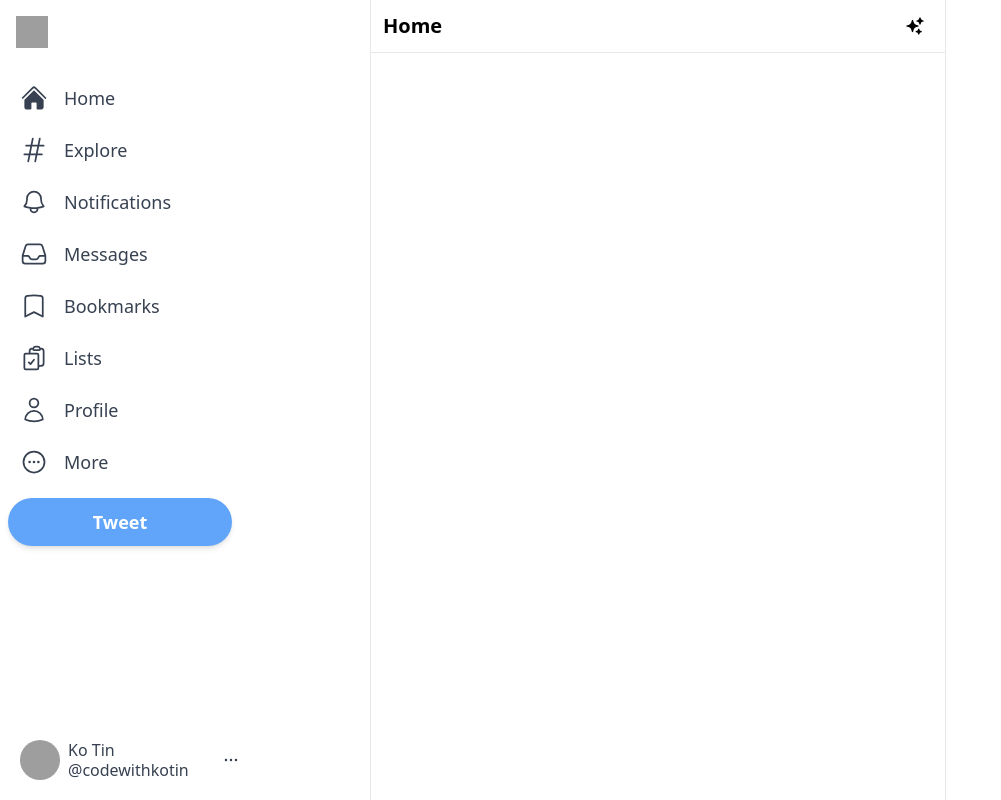
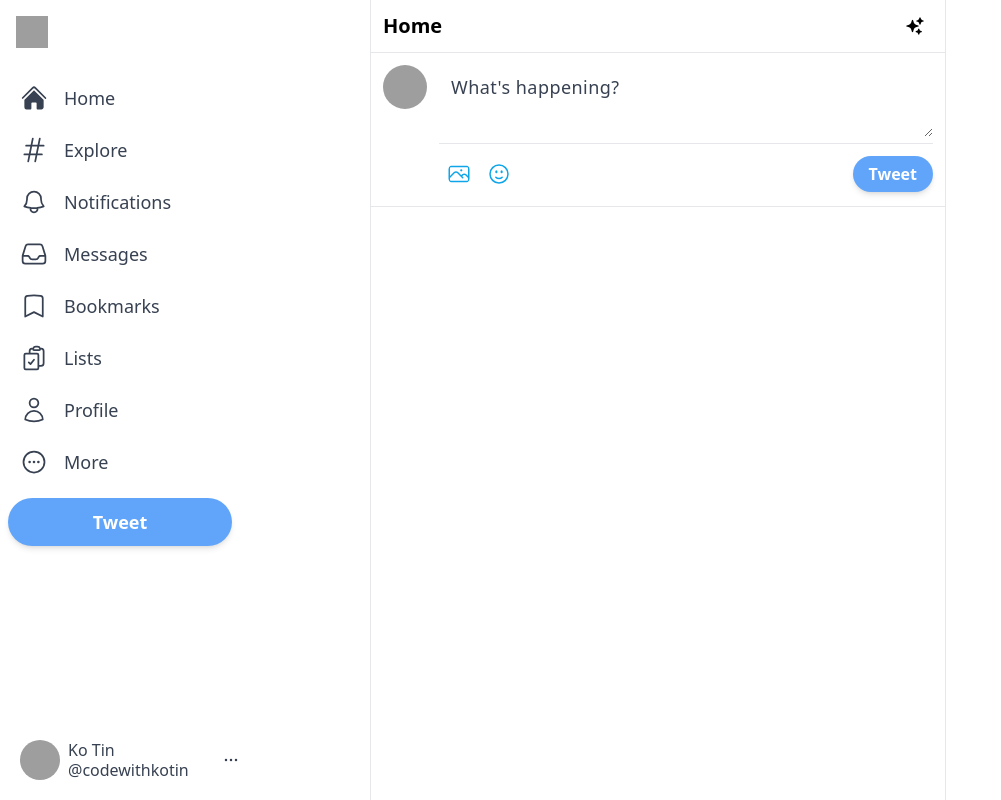
Before and after one commit to kotin-lab/twitter-clone-nextjs13, a Next.js app: page / in a window 1280 px wide. Shown: the whole page, without its empty margins (0-1001 px from the left). Built offline with nearby package versions, Linux system fonts and the light colour scheme; grey boxes are pictures that could not be loaded.

Commit message:
Add the input section of the Feed component

```diff
--- a/package.json
+++ b/package.json
@@ -18,5 +18,8 @@
     "react": "18.2.0",
     "react-dom": "18.2.0",
     "tailwindcss": "3.3.2"
+  },
+  "devDependencies": {
+    "@tailwindcss/forms": "^0.5.3"
   }
 }
--- a/src/components/Feed.jsx
+++ b/src/components/Feed.jsx
@@ -1,4 +1,5 @@
 import { SparklesIcon } from "@heroicons/react/24/solid";
+import Input from "./Input";
 
 export default function Feed() {
   return (
@@ -9,6 +10,7 @@
           <SparklesIcon className="h-5 w-5" />
         </div>
       </div>
+      <Input />
     </div>
   )
 }
--- /dev/null
+++ b/src/components/Input.jsx
@@ -0,0 +1,39 @@
+import { FaceSmileIcon, PhotoIcon } from "@heroicons/react/24/outline";
+// import { PhotoIcon } from "@heroicons/react/24/solid";
+import Image from "next/image";
+
+export default function Input() {
+  return (
+    <div className="flex border-b border-gray-200 p-3 space-x-3">
+      <div className="">
+        <Image
+            src={'https://i.pravatar.cc/100'}
+            alt="user image"
+            width={50}
+            height={50}
+            className="h-11 w-11 object-cover rounded-full cursor-pointer hover:brightness-95"
+        />
+      </div>
+      <div className="flex-1 divide-y divide-gray-200">
+        <div className="">
+          <textarea
+            rows="2"
+            placeholder="What's happening?"
+            className="w-full border-none focus:ring-0 text-lg placeholder-gray-700 tracking-wide min-h-[50px] text-gray-700"
+          />
+        </div>
+        <div className="flex items-center justify-between pt-2.5">
+          <div className="inline-flex items-center">
+            <PhotoIcon className="w-10 h-10 hoverEffect p-2 text-sky-500 hover:bg-sky-100" />
+            <FaceSmileIcon className="w-10 h-10 hoverEffect p-2 text-sky-500 hover:bg-sky-100"  />
+          </div>
+          <button
+            className="bg-blue-400 px-4 py-1.5 text-white rounded-full font-bold shadow-md hover:brightness-95 disabled:opacity-50"
+          >
+            Tweet
+          </button>
+        </div>
+      </div>
+    </div>
+  )
+}
--- a/tailwind.config.js
+++ b/tailwind.config.js
@@ -14,5 +14,7 @@
       },
     },
   },
-  plugins: [],
+  plugins: [
+    require('@tailwindcss/forms'),
+  ],
 }
```
Also changed, not shown: 1 other file (tests, documents, lock files or other folders).
